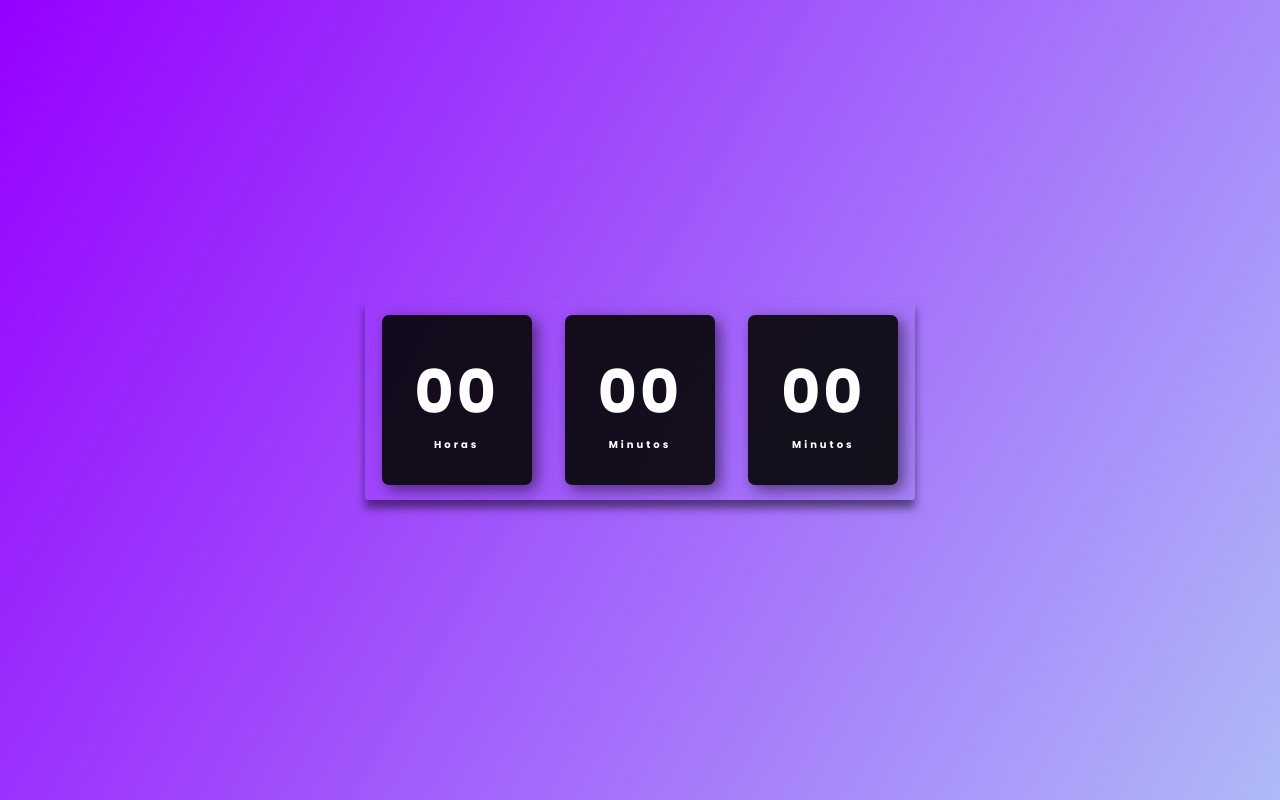
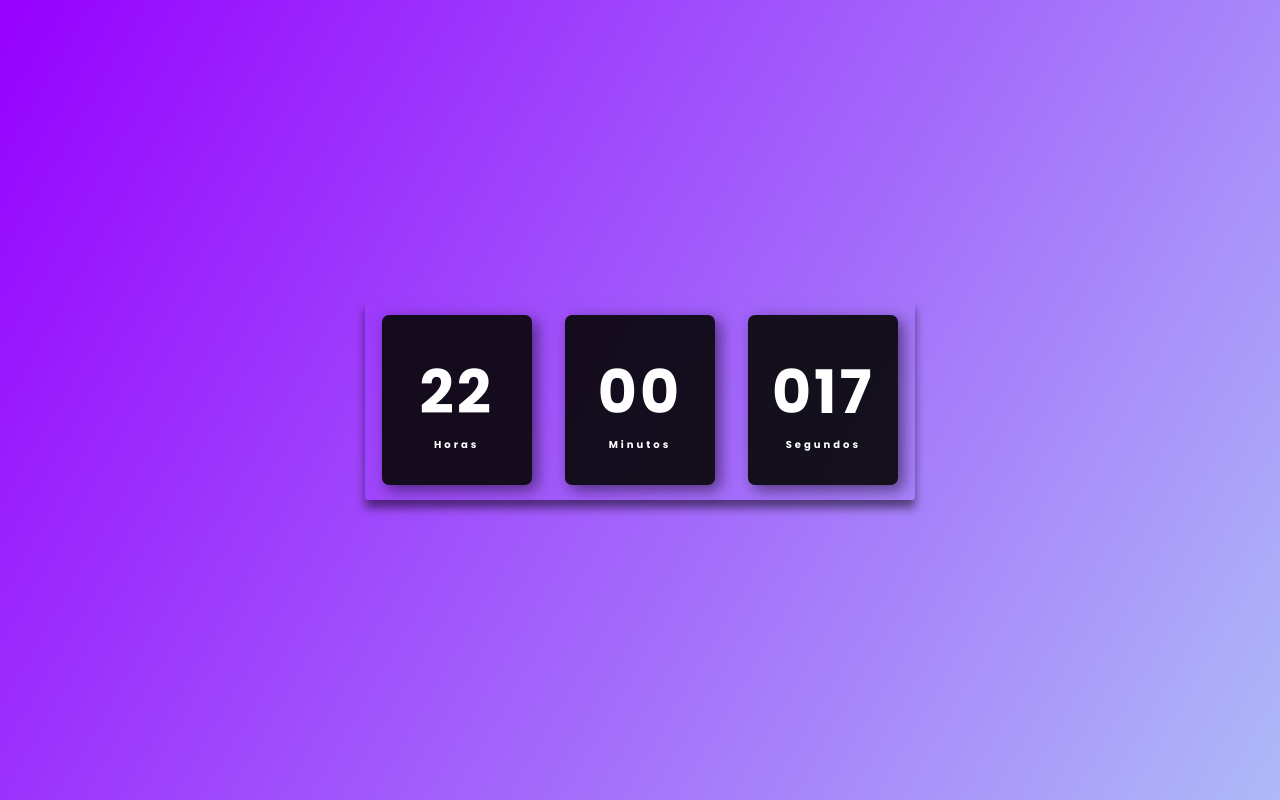
Before and after one commit to Leothurm/relogio-digital, a plain HTML site: page index.html in a window 1280 px wide. Drawn offline with Linux system fonts and the light colour scheme.

Commit message:
Javascript do relógio

```diff
--- a/assets/js/script.js
+++ b/assets/js/script.js
@@ -0,0 +1,25 @@
+const horas = document.getElementById("horas");
+const minutos = document.getElementById("minutos");
+const segundos = document.getElementById("segundos");
+
+const relogio = setInterval(function time() {
+  let dateToday = new Date();
+  let hour = dateToday.getHours();
+  let minutes = dateToday.getMinutes();
+  let seconds = dateToday.getSeconds();
+
+  if (hour < 10) {
+    hour = "0" + hour;
+  }
+  if (minutes < 10) {
+    minutes = "0" + minutes;
+  }
+  if (minutes < 10) {
+    seconds = "0" + seconds;
+  }
+
+  horas.textContent = hour;
+  minutos.textContent = minutes;
+  segundos.textContent = seconds;
+
+});
--- a/index.html
+++ b/index.html
@@ -21,7 +21,7 @@
 
       <div class="container-tempo">
         <span class="size-tempo" id="segundos">00</span>
-        <span class="tempo">Minutos</span>
+        <span class="tempo">Segundos</span>
       </div>
     </div>
     <script src="../assets/js/script.js"></script>
```
